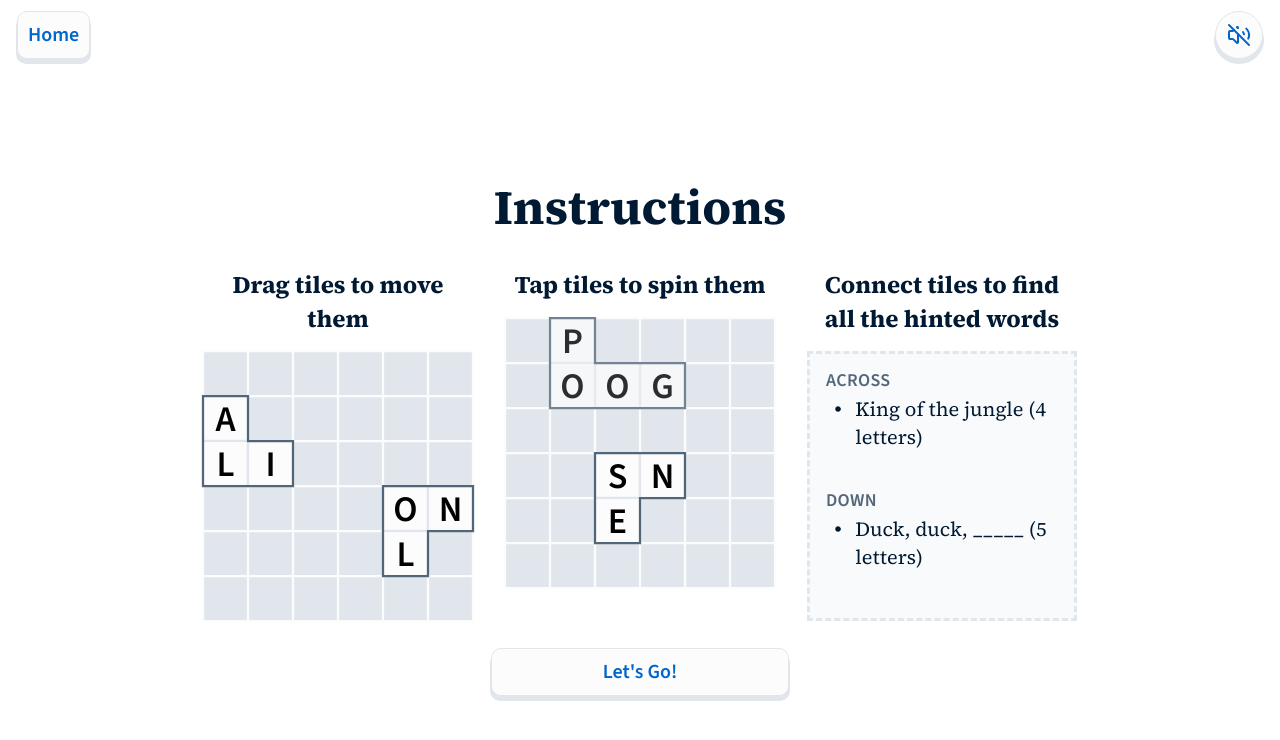
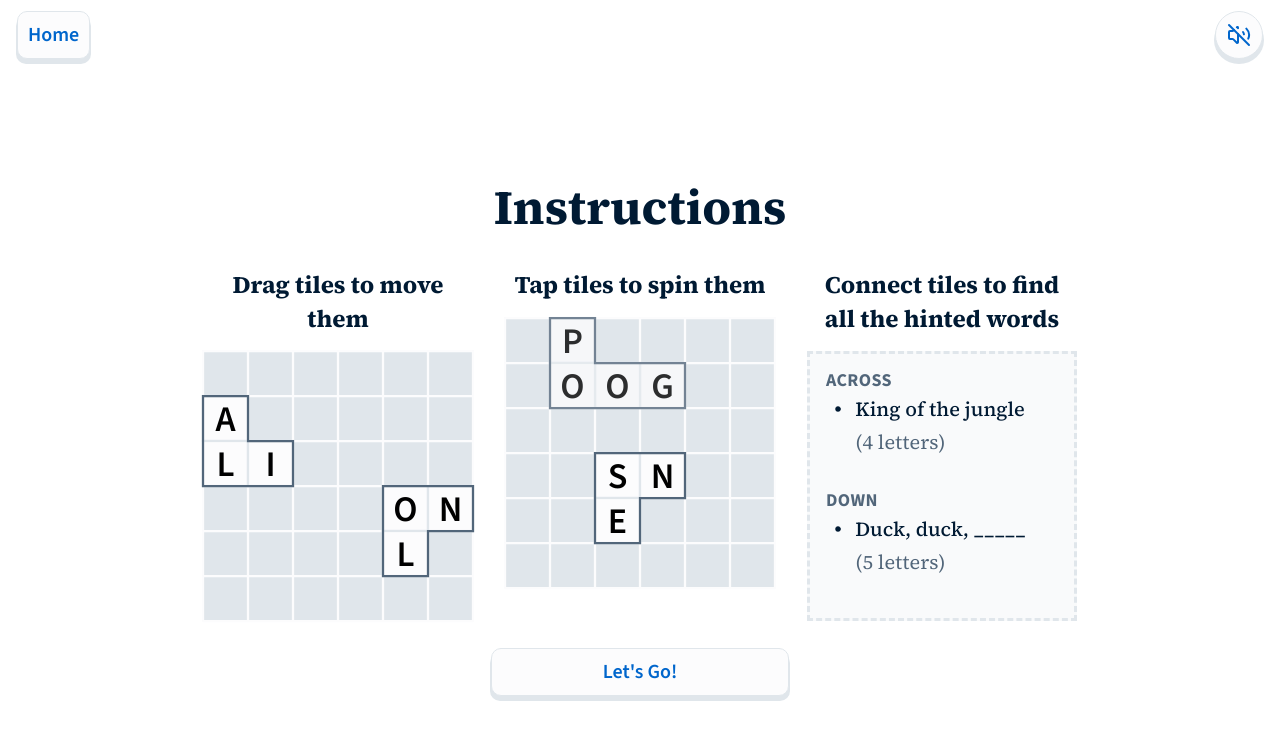
Before and after one commit to Paul-Hebert/tiled-words-2, a Vue app: page /instructions in a window 1280 px wide. Shown: the top 740 px of the page. Built offline with nearby package versions, Linux system fonts and the light colour scheme.

Commit message:
Better word display styles

```diff
--- a/src/components/WordDisplay.vue
+++ b/src/components/WordDisplay.vue
@@ -9,17 +9,20 @@ const props = defineProps<{
 </script>
 
 <template>
-  <li class="hint" :class="{ found: isFound }">
+  <li class="word-display" :class="{ found: isFound }">
     <span class="list-marker" aria-hidden="true">
       <CircleIcon class="circle-icon" />
       <CheckIcon class="check-icon" pathLength="100" />
     </span>
-    <span class="hint-text">{{ word.hint }} ({{ word.text.length }} letters)</span>
+    <span class="text">
+      <span class="hint">{{ word.hint }}</span>
+      <span class="count">({{ word.text.length }} letters)</span>
+    </span>
   </li>
 </template>
 
 <style scoped>
-.hint {
+.word-display {
   display: flex;
   align-items: baseline;
   gap: 0.5ch;
@@ -28,6 +31,26 @@ const props = defineProps<{
   transition-property: color, font-weight;
   transition-duration: 0.2s;
   transition-timing-function: ease-out;
+}
+
+.text {
+  display: flex;
+  flex-wrap: wrap;
+  gap: 0.25em;
+}
+
+.hint {
+  font-weight: 500;
+  font-family: var(--font-serif);
+}
+
+.count {
+  color: var(--color-text-muted);
+  transition: color 0.2s ease-out;
+}
+
+.found .count {
+  color: inherit;
 }
 
 .found {
--- a/src/components/WordsSection.vue
+++ b/src/components/WordsSection.vue
@@ -40,7 +40,7 @@ defineProps<{
 <style scoped>
 .words-header {
   font-size: 1.125rem;
-  font-weight: 600;
+  font-weight: 650;
   text-transform: uppercase;
   letter-spacing: 0.02em;
   margin: 0;
```
